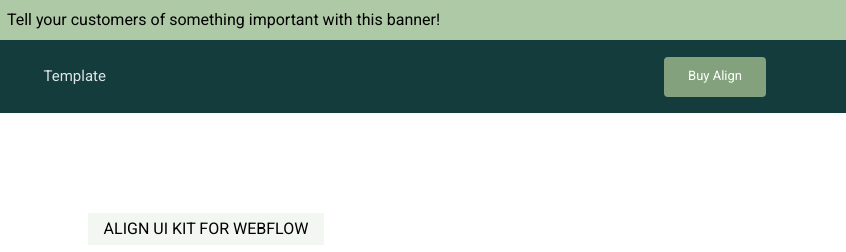
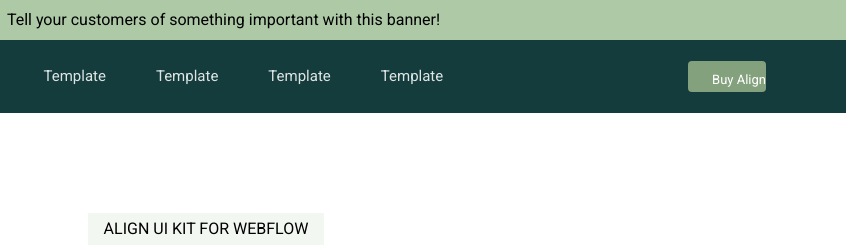
Before and after one commit to jL012/jL, a plain HTML site: page index.html in a window 1280 px wide. Shown: the top 252 px of the page, 434-1280 px from the left. Drawn offline with Linux system fonts and the light colour scheme.

Commit message:
Дабавили новый раздел

```diff
--- a/css/style.css
+++ b/css/style.css
@@ -63,8 +63,6 @@ margin-bottom: 29px;
 	text-align: center;
 	padding-top: 7px;
 	padding-left: 24px;
-	padding-right: 24px;
-	padding-bottom: 9px;
 }
 
 .main__content {
@@ -73,10 +71,11 @@ margin-bottom: 29px;
 	align-items: center;
 	text-align: center;
 	margin-top: 100px;
-	margin-bottom: 110px;
+	/* margin-bottom: 110px; */
 }
 
 .main__label {
+	display: inline-block;
 	display: inline-block;
 	padding: 8px 16px;
 	background-color: #F3F7F2;
--- a/index.html
+++ b/index.html
@@ -21,6 +21,10 @@
             <a href="#" class="header_link">Overview</a>
             <a href="#" class="header_link">Pages</a>
             <a href="#" class="header_link">Template</a>
+            <a href="#" class="header_link">Template</a>
+            <a href="#" class="header_link">Template</a>
+            <a href="#" class="header_link">Template</a>
+
         </div>
         <a href="#" class="header_buy">Buy Align</a>
     </div>
```
